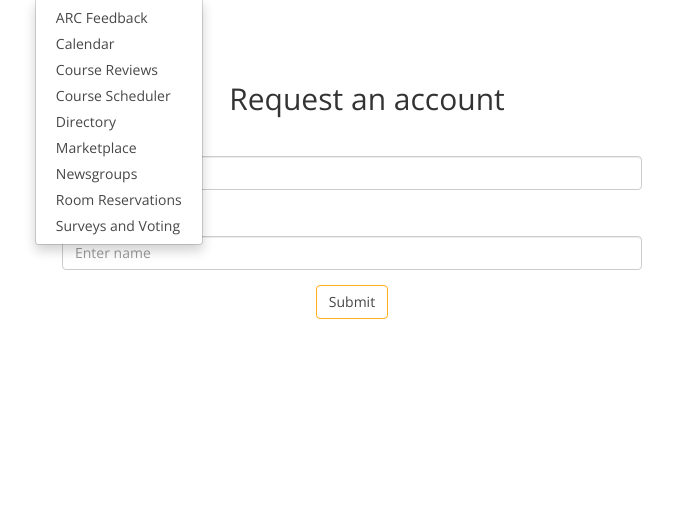
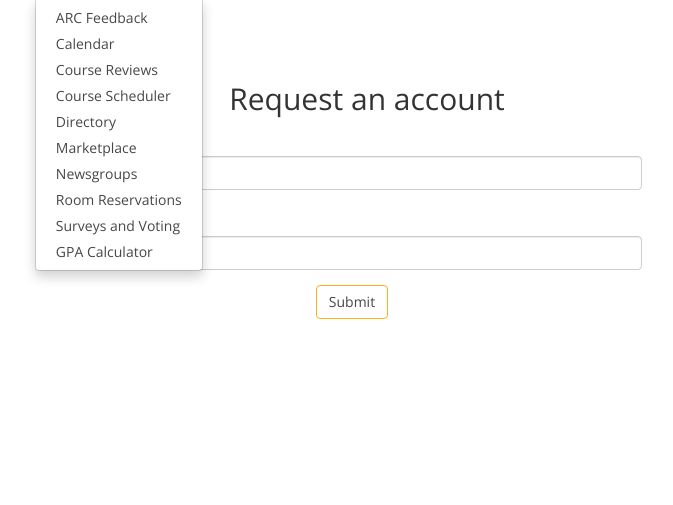
Before and after one commit to ASCIT/donut, a Flask app: page /request in a window 1280 px wide, after a click on "User Services". Shown: the part 56-561 px from the top of the page, without its empty margins (273-946 px from the left). Run offline with Flask 2, Linux system fonts and the light colour scheme; parts of the project's set-up code (start-up, migrations or seed data) failed here and were passed over; some libraries are stand-ins or nearby versions.

Commit message:
Initial version of GPA calculator.

```diff
--- a/donut/routes.py
+++ b/donut/routes.py
@@ -9,6 +9,11 @@ from donut.modules import groups
 @app.route('/')
 def home():
     return flask.render_template('donut.html')
+
+
+@app.route('/gpa_calculator')
+def gpa_calculator():
+    return flask.render_template('gpa_calculator.html')
 
 
 @app.route('/contact')
--- a/donut/templates/includes/header.html
+++ b/donut/templates/includes/header.html
@@ -35,6 +35,7 @@
                             <li><a href="#">Newsgroups</a></li>
                             <li><a href="{{ url_for('rooms.rooms_home') }}">Room Reservations</a></li>
                             <li><a href="{{ url_for('voting.list_surveys') }}">Surveys and Voting</a></li>
+			    <li><a href="{{ url_for('gpa_calculator') }}">GPA Calculator</a></li>
                         </ul>
                     <li class="dropdown">
                         <a href="#" class="dropdown-toggle" data-toggle="dropdown" role="button" aria-expanded="false">Committees <span class="caret"></span></a>
```
